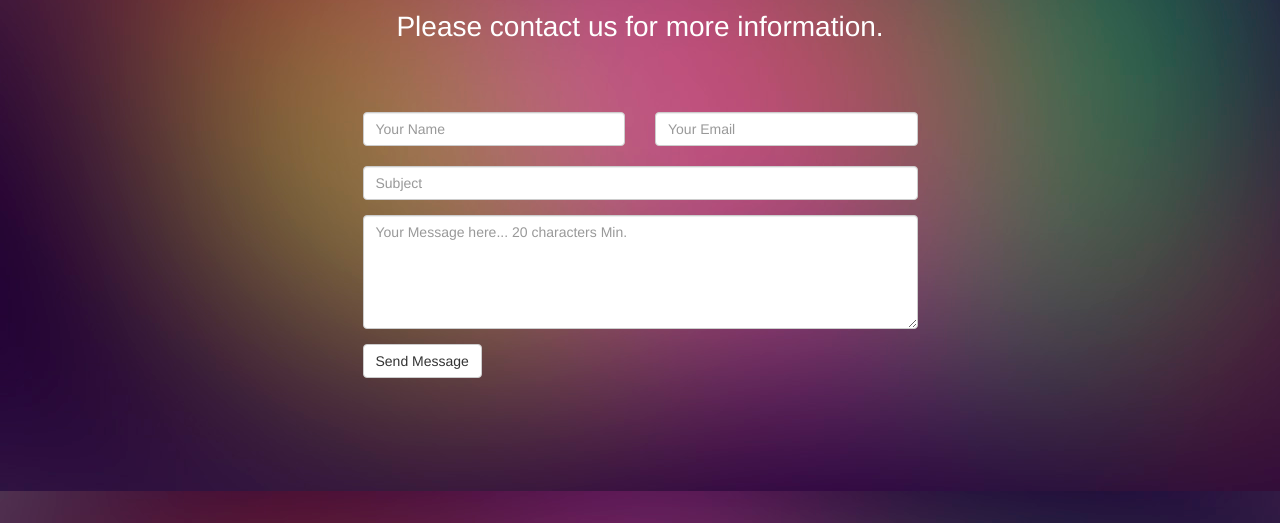
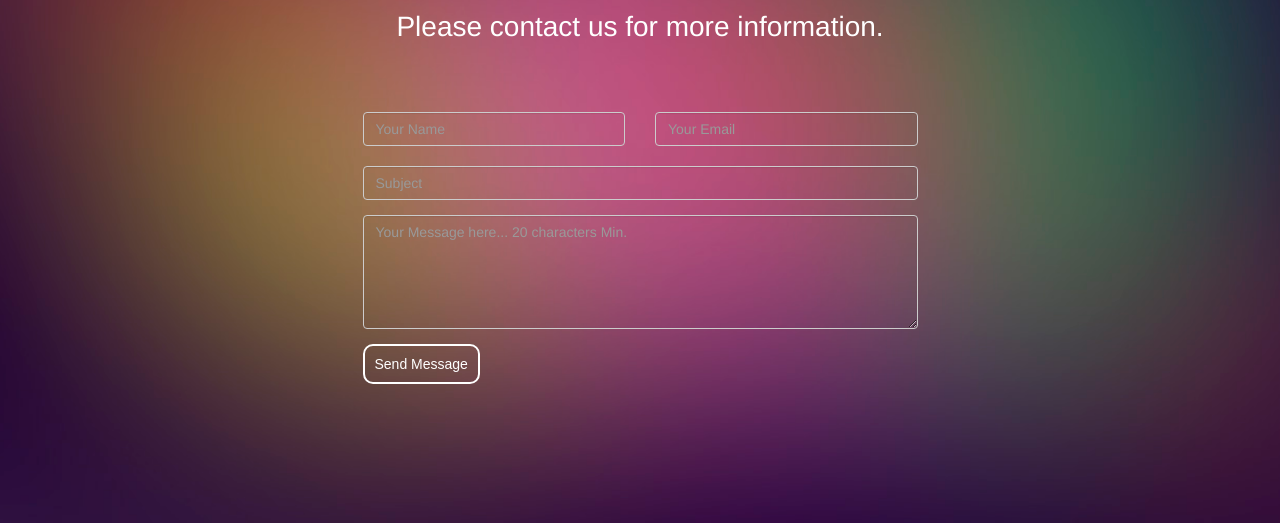
Before and after one commit to Alybor/MaweLandPage, a plain HTML site: page index.html in a window 1280 px wide. Shown: the part 277-800 px from the top of the page. Drawn offline with Linux system fonts and the light colour scheme.

Commit message:
2 - Form &Background
Fondo auto ajustable y nuevo diseño del form

```diff
--- a/index.html
+++ b/index.html
@@ -48,35 +48,35 @@
     </div>
 </div>
 
-<div class="container" style="padding-top:50px">
+<div class="container" style="padding-top:50px; padding-bot:20px">
     <div class="row">
         <div class="col-md-3">
             </div>
-        <div class="col-md-6">
+        <div class="col-md-6 myForm">
             <form class="form-horizontal" role="form">
                 <div class="form-group">
                     <div class="col-md-6" style="padding-top: 5px; padding-bottom:5px">
-                        <input type="text" class="form-control" id="usr" placeholder="Your Name">
+                        <input type="text" class="form-control" style="color:white; background-color: transparent" id="usr" placeholder="Your Name">
                     </div>
                     <div class="col-md-6" style="padding-top: 5px; padding-bottom:5px">
-                        <input type="email" class="form-control" id="email" placeholder="Your Email">
+                        <input type="email" class="form-control" style="color:white; background-color: transparent" id="email" placeholder="Your Email">
                     </div>
                 </div>
 
                 <div class="form-group">
                     <div class="col-md-12">
-                        <input type="text" class="form-control" id="sbj" placeholder="Subject">
+                        <input type="text" class="form-control" style="color:white; background-color: transparent" id="sbj" placeholder="Subject">
                     </div>
                 </div>
 
                 <div class="form-group">
                     <div class="col-md-12">
                         <label class="sr-only" for="comment"></label>
-                        <textarea class="form-control" rows="5" id="comment" placeholder="Your Message here... 20 characters Min."></textarea>
+                        <textarea class="form-control" style="color:white; background-color: transparent" rows="5" id="comment" placeholder="Your Message here... 20 characters Min."></textarea>
                     </div>
                 </div>
 
-                <button type="submit" class="btn btn-default">Send Message</button>
+                <button type="submit" class="myButton">Send Message</button>
             </form>
         </div>
         <div class="col-md-3">
@@ -84,6 +84,8 @@
     </div>
 </div>
 
+<br><br>
+
 <footer>
 
 </footer>
--- a/style.css
+++ b/style.css
@@ -1,5 +1,7 @@
 html{
     overflow-x:hidden;
+    height: 100%;
+
 }
 
 body{
@@ -11,7 +13,12 @@ body{
     font-size: 1em;
     line-height: 20px;
     color: #333;
-    background-image: url("images/bg.jpg");
+
+    background: url("images/bg.jpg") no-repeat center center fixed;
+    -webkit-background-size: cover;
+    -moz-background-size: cover;
+    -o-background-size: cover;
+    background-size: cover;
 }
 
 p{
@@ -25,6 +32,36 @@ img {
     max-width: 100%;
     height: auto;
 }
+
+.myForm{
+    background-color: rgba(black, black, black, .5);
+}
+
+.myButton {
+
+	background-color:transparent;
+	-moz-border-radius:10px;
+	-webkit-border-radius:10px;
+	border-radius:10px;
+	border:2px solid #ffffff;
+	display:inline-block;
+	cursor:pointer;
+	color:#ffffff;
+	font-family:Arial;
+	font-size:14px;
+	padding:8px 10px;
+	text-decoration:none;
+
+}
+.myButton:hover {
+	background-color:transparent;
+}
+.myButton:active {
+	position:relative;
+	top:1px;
+}
+
+
 
 .center{
     display: block;
```
